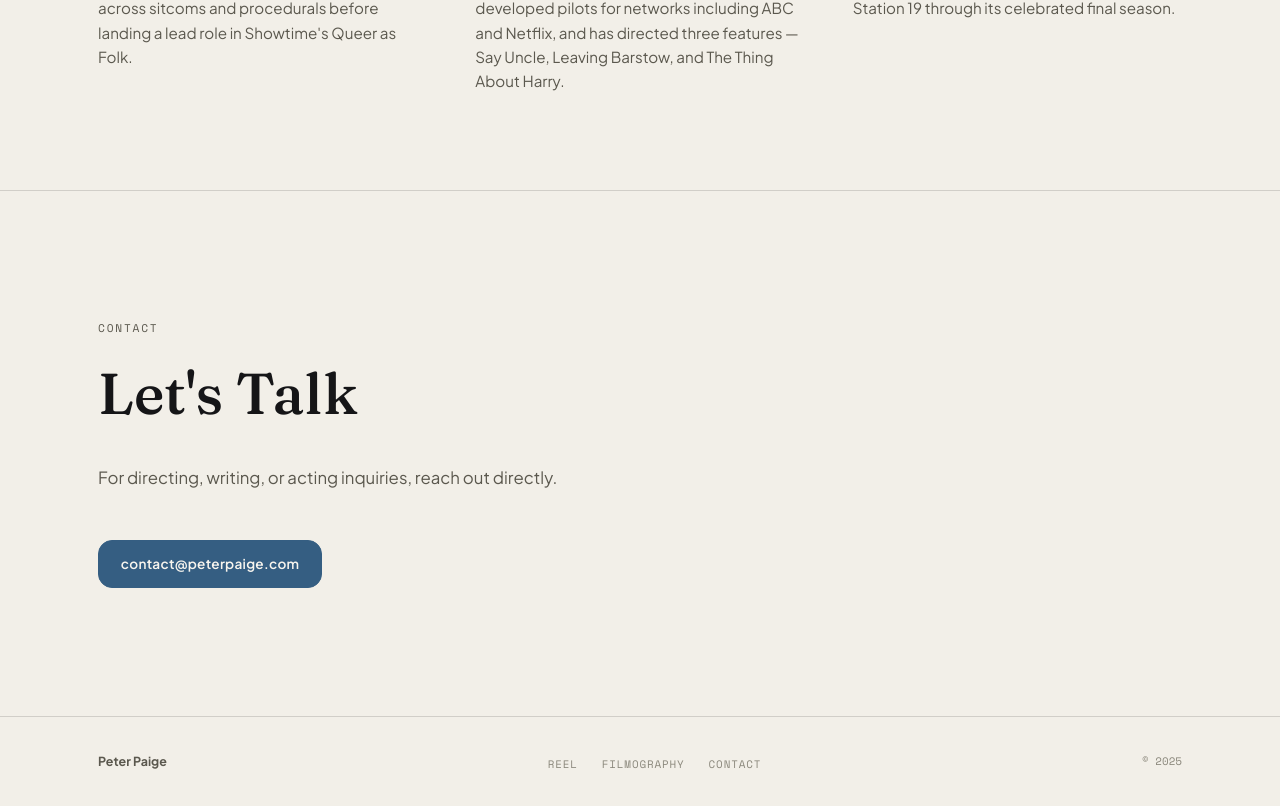
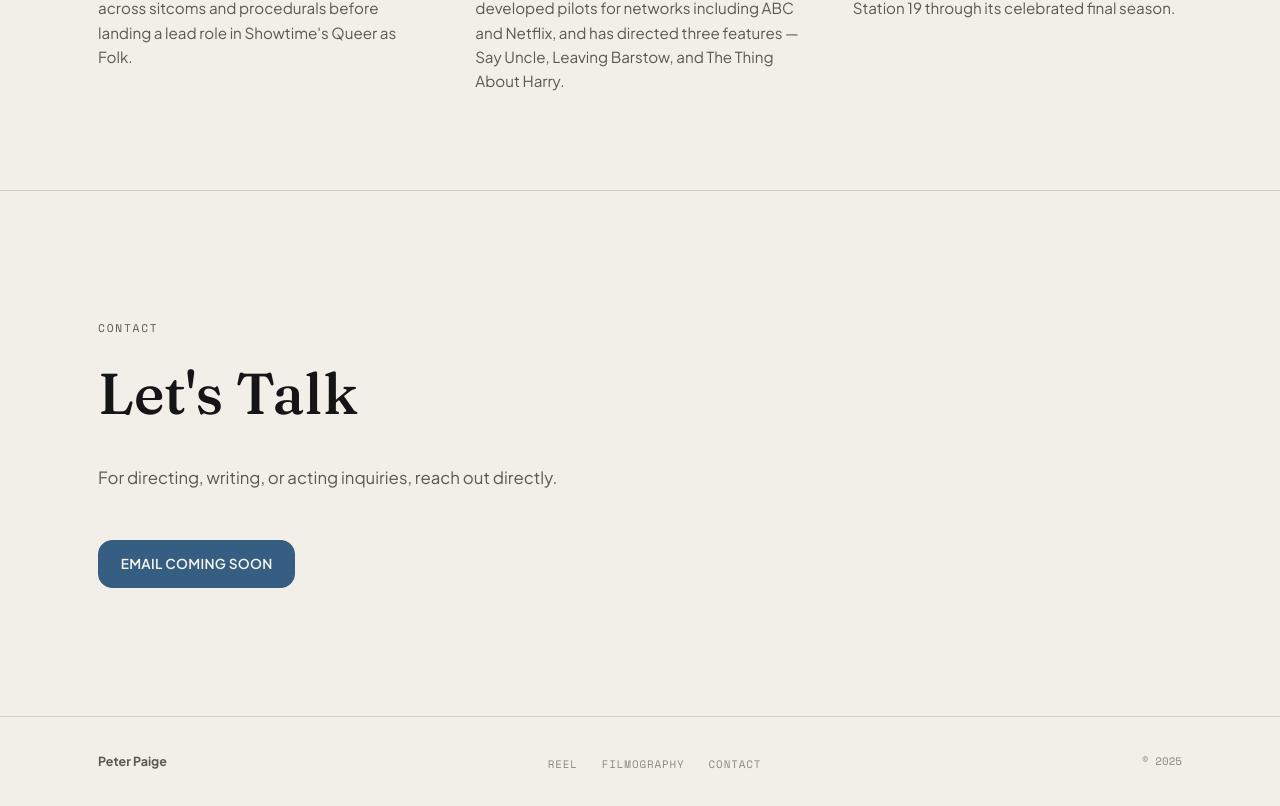
Before and after one commit to Morganhtrotter/uncle-peter, a Vue app: page / in a window 1280 px wide. Shown: the part 4870-5676 px from the top of the page. Built offline with nearby package versions, Linux system fonts and the light colour scheme.

Commit message:
Email coming soon

```diff
--- a/src/components/ContactSection.vue
+++ b/src/components/ContactSection.vue
@@ -1,6 +1,6 @@
 <script setup>
 // TODO: replace with the real contact / representation email before deploying.
-const email = 'contact@peterpaige.com';
+const email = 'EMAIL COMING SOON';
 </script>
 
 <template>
```
